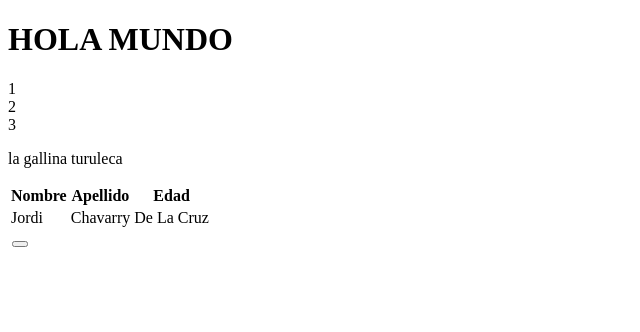
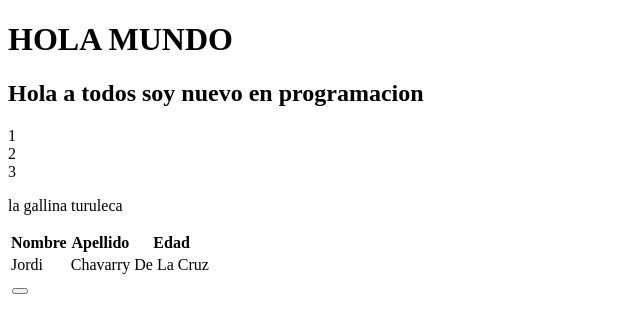
Before and after one commit to ProyectosGit2000/repo-uno, a plain HTML site: page index.html in a window 1280 px wide. Shown: the whole page, without its empty margins (0-640 px from the left). Drawn offline with Linux system fonts and the light colour scheme.

Commit message:
Update index.html

```diff
--- a/index.html
+++ b/index.html
@@ -7,6 +7,7 @@
 </head>
 <body>
     <h1>HOLA MUNDO</h1>
+    <h2>Hola a todos soy nuevo en programacion</h2>
     <div class="conteiner">
         <div class="caja">1</div>
         <div class="caja">2</div>
```
